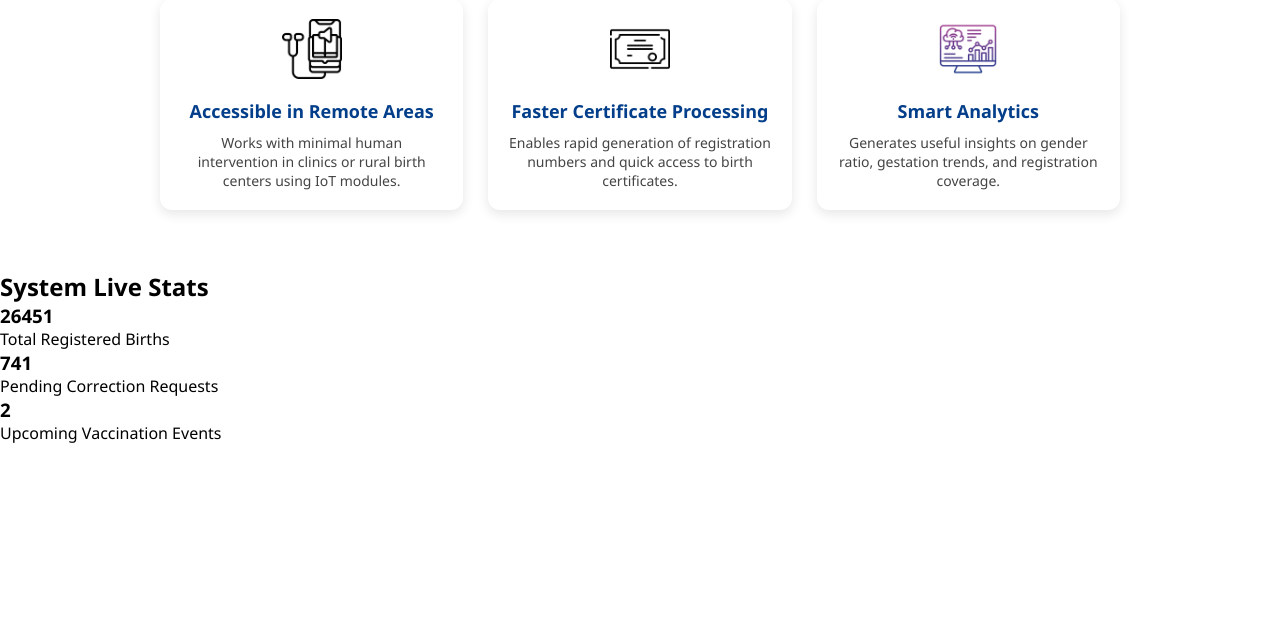
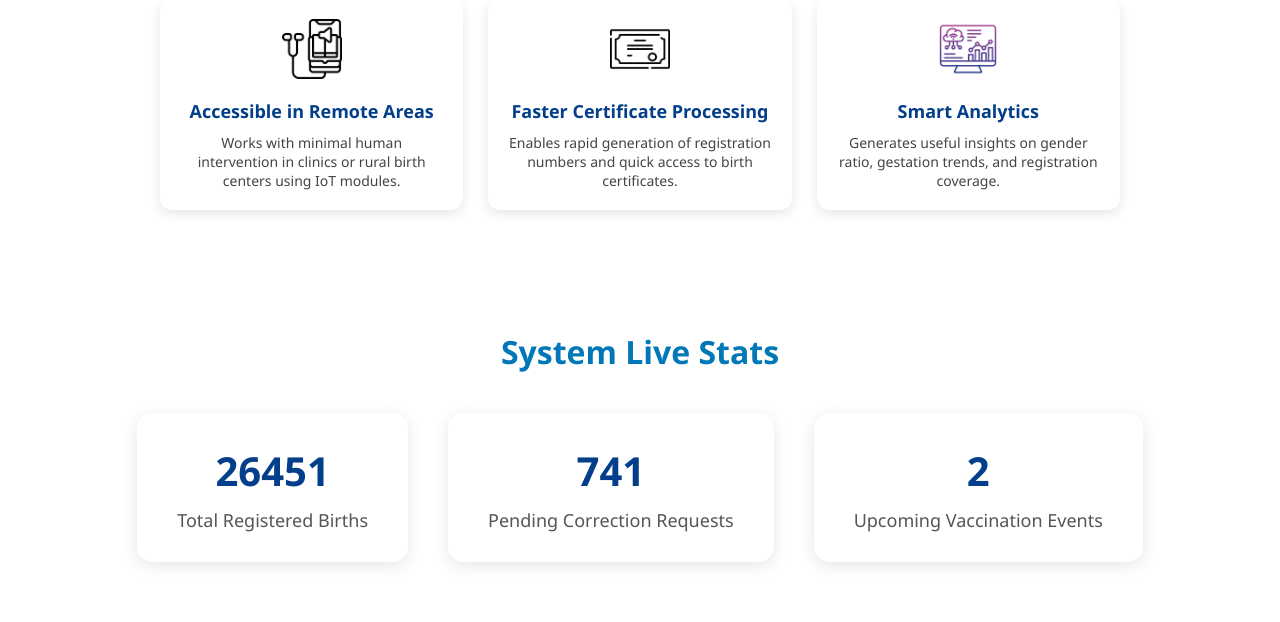
Before and after one commit to Saj1d-prompt/BirthRecordCommunicationSystem, a PHP site: page / in a window 1280 px wide. Shown: the part 1772-2394 px from the top of the page. Before the commit the page ends 2215 px from the top, so only its background shows below. Run offline with PHP 8.4, Linux system fonts and the light colour scheme.

Commit message:
added css to live stats

```diff
--- a/style.css
+++ b/style.css
@@ -137,3 +137,46 @@
   font-size: 14px;
   color: #444;
 }
+
+
+.dashboardStats {
+  padding: 60px 20px;
+  text-align: center;
+}
+
+.dashboardStats h2 {
+  font-size: 32px;
+  color: #0077b6;
+  margin-bottom: 40px;
+}
+
+.stats {
+  display: flex;
+  justify-content: center;
+  gap: 40px;
+  flex-wrap: wrap;
+}
+
+.statBox {
+  background: white;
+  border-radius: 15px;
+  padding: 30px 40px;
+  box-shadow: 0 4px 16px rgba(0,0,0,0.1);
+  min-width: 200px;
+}
+
+.statBox:hover {
+  box-shadow: 0 6px 16px rgba(0,0,0,0.3);
+}
+
+.statNumber {
+  font-size: 40px;
+  color: #023e8a;
+  margin-bottom: 10px;
+  font-weight: bold;
+}
+
+.statBox p {
+  font-size: 18px;
+  color: #555;
+}
```
